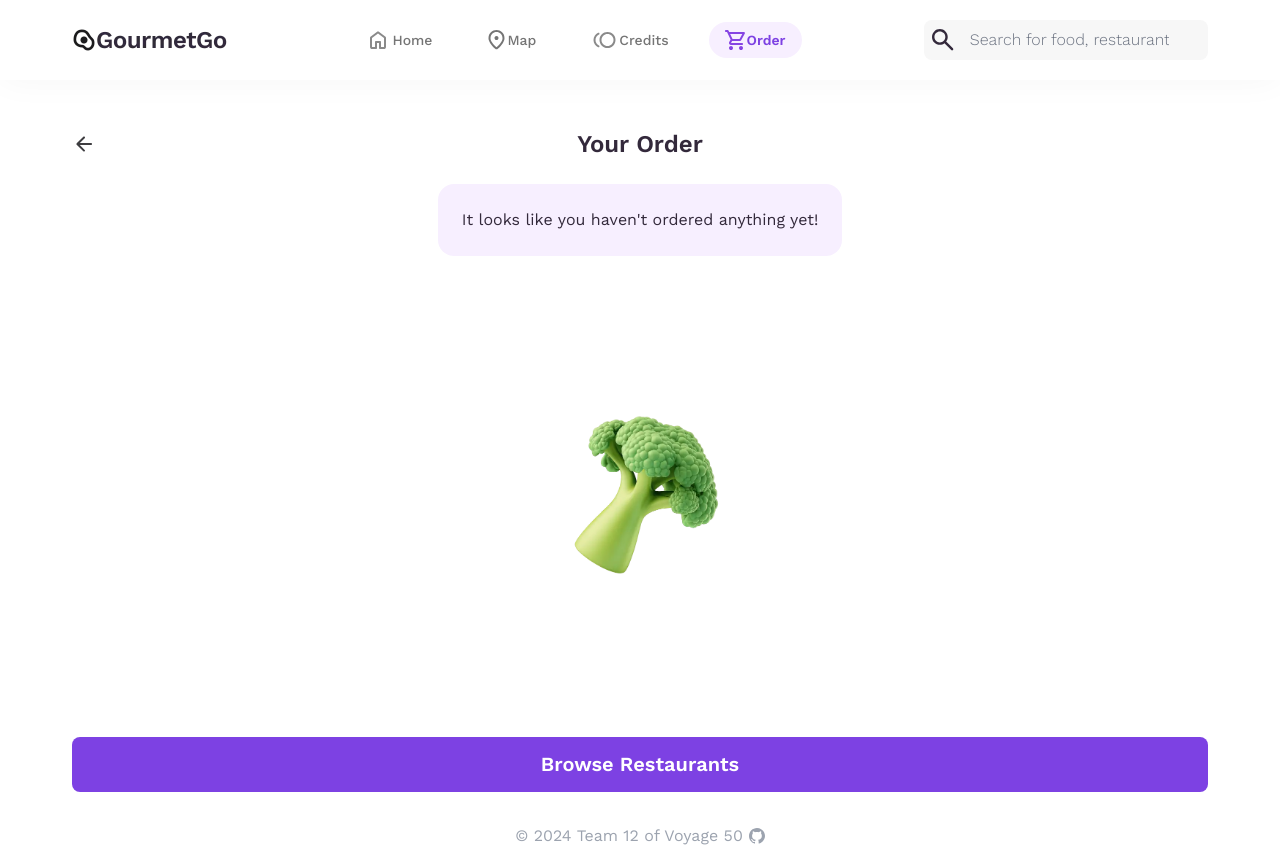
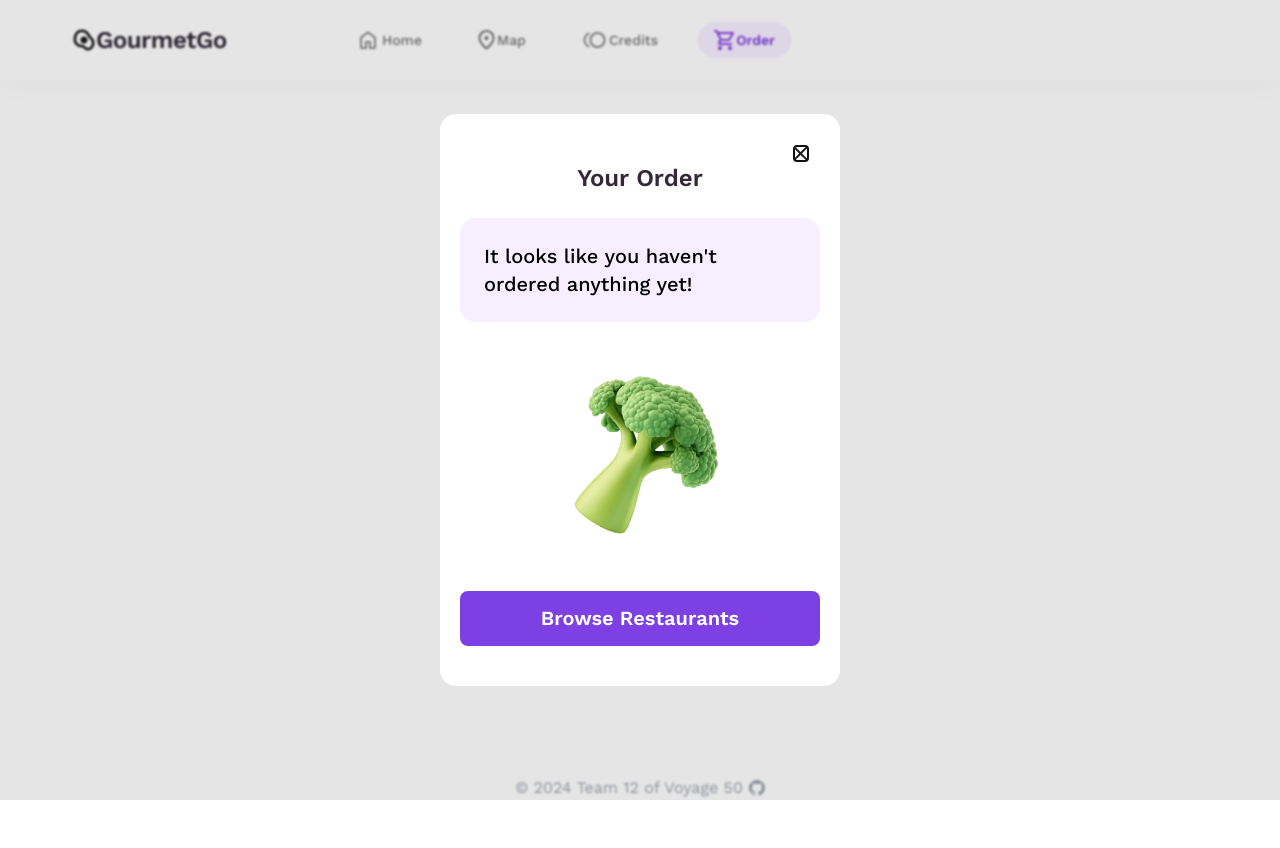
Before and after one commit to chingu-voyages/v50-tier2-team-12, a React (Vite) app: page /order in a window 1280 px wide. After the commit the page ends 800 px from the top, so only its background shows below. Built offline with nearby package versions, Linux system fonts and the light colour scheme; no server answers.

Commit message:
style: update desktop styles

```diff
--- a/src/components/Icons.jsx
+++ b/src/components/Icons.jsx
@@ -307,4 +307,19 @@ export const Icons = {
       />
     </svg>
   ),
+  close: (props) => (
+    <svg
+      width='14'
+      height='15'
+      viewBox='0 0 14 15'
+      fill='none'
+      xmlns='http://www.w3.org/2000/svg'
+      {...props}
+    >
+      <path
+        d='M6.575 8.90078L1.675 13.8008C1.49167 13.9841 1.25833 14.0758 0.975 14.0758C0.691667 14.0758 0.458333 13.9841 0.275 13.8008C0.0916667 13.6174 0 13.3841 0 13.1008C0 12.8174 0.0916667 12.5841 0.275 12.4008L5.175 7.50078L0.275 2.60078C0.0916667 2.41745 0 2.18411 0 1.90078C0 1.61745 0.0916667 1.38411 0.275 1.20078C0.458333 1.01745 0.691667 0.925781 0.975 0.925781C1.25833 0.925781 1.49167 1.01745 1.675 1.20078L6.575 6.10078L11.475 1.20078C11.6583 1.01745 11.8917 0.925781 12.175 0.925781C12.4583 0.925781 12.6917 1.01745 12.875 1.20078C13.0583 1.38411 13.15 1.61745 13.15 1.90078C13.15 2.18411 13.0583 2.41745 12.875 2.60078L7.975 7.50078L12.875 12.4008C13.0583 12.5841 13.15 12.8174 13.15 13.1008C13.15 13.3841 13.0583 13.6174 12.875 13.8008C12.6917 13.9841 12.4583 14.0758 12.175 14.0758C11.8917 14.0758 11.6583 13.9841 11.475 13.8008L6.575 8.90078Z'
+        fill='#1C1B1F'
+      />
+    </svg>
+  ),
 };
--- a/src/components/headings/PageHeading.jsx
+++ b/src/components/headings/PageHeading.jsx
@@ -8,15 +8,19 @@ export default function PageHeading({ title, className = '' }) {
   const goBack = () => navigate(-1);
 
   return (
-    <section className={cn('w-full mt-7 mb-6 relative', className)}>
+    <section className={cn('w-full mt-7 mb-6 relative text-center', className)}>
       <button
         aria-label='go back'
         onClick={goBack}
-        className='absolute left-0 top-1/2 -translate-y-1/2'
+        className='absolute left-0 top-1/2 -translate-y-1/2 md:hidden'
       >
         <Icons.back />
       </button>
-      <h2 className='capitalize font-semibold text-2xl text-black text-nowrap truncate text-center mx-10 sm:mx-0'>
+      <h2
+        className={
+          'capitalize font-semibold text-2xl text-black text-nowrap truncate mx-10 sm:mx-0'
+        }
+      >
         {title}
       </h2>
     </section>
--- a/src/components/map/DropDown.jsx
+++ b/src/components/map/DropDown.jsx
@@ -22,7 +22,7 @@ export default function DropDown({
   };
 
   return (
-    <section className='relative font-roboto mb-3'>
+    <section className='relative font-roboto mb-3 md:mt-8 md:mb-6 max-w-[23.875rem]'>
       <button
         onClick={toggleDropdown}
         className='flex items-center justify-between w-full bg-light-grey px-4 rounded-lg py-2 outline-none focus-visible:outline focus-visible:outline-primary-violet'
@@ -38,7 +38,7 @@ export default function DropDown({
       </button>
 
       {isDropdownVisible ? (
-        <div className='absolute top-full inset-0 bg-light-grey rounded-md h-80 overflow-y-scroll mt-2 z-high flex flex-col gap-2 justify-start items-start outline outline-primary-violet animate-accordion-down'>
+        <div className='absolute top-full inset-0 bg-light-grey rounded-md h-80 overflow-y-scroll mt-1 z-high flex flex-col gap-2 justify-start items-start outline outline-primary-violet animate-accordion-down'>
           {showDefaultOption && value ? (
             <Option
               handleOptionClick={handleOptionClick}
--- a/src/components/map/MapDisplay.jsx
+++ b/src/components/map/MapDisplay.jsx
@@ -62,7 +62,7 @@ export default function Map({ restaurants }) {
         zoom={zoom}
         scrollWheelZoom={false}
         className={cn(
-          'w-screen min-h-[calc(100lvh-12rem)] max-w-full rounded-md'
+          'w-screen min-h-[calc(100lvh-12rem)] md:min-h-[calc(100lvh-18rem)] max-w-full rounded-md'
         )}
       >
         <ChangeMapCenter center={center} zoom={zoom} />
--- a/src/components/navigation/MainHeader.jsx
+++ b/src/components/navigation/MainHeader.jsx
@@ -19,7 +19,7 @@ export default function MainHeader() {
     setOrderLength(totalQuantity);
   }, [orders]);
   return (
-    <header className='fixed bottom-0 w-full py-2 px-5 md:static shadow-small md:shadow-big md:flex md:items-center md:justify-between bg-white z-high md:py-5 md:px-17'>
+    <header className='fixed bottom-0 w-full py-2 px-5 md:static shadow-small md:shadow-big md:flex md:items-center md:gap-20 lg:gap-28 bg-white z-high md:py-5 md:px-17'>
       <Link
         to={'/'}
         aria-label='page logo'
@@ -32,15 +32,6 @@ export default function MainHeader() {
           <NavItem key={navItem.title} {...navItem} orderLength={orderLength} />
         ))}
       </nav>
-
-      <label className='hidden lg:flex  bg-light-grey items-center px-2 rounded-lg focus-within:outline-primary-violet  transition-all duration-200'>
-        <Icons.search className='w-6 h-6' />
-        <input
-          type='search'
-          className='w-full bg-transparent py-2 px-4 placeholder-gray-500 font-light focus:outline-none'
-          placeholder='Search for food, restaurants...'
-        />
-      </label>
     </header>
   );
 }
--- a/src/components/order/EmptyOrder.jsx
+++ b/src/components/order/EmptyOrder.jsx
@@ -1,12 +1,51 @@
-import { Link } from 'react-router-dom';
+import { Link, useNavigate } from 'react-router-dom';
 import tree from '../../assets/tree.webp';
+import { cn } from '../../utils/utils';
+import PageHeading from '../headings/PageHeading';
+import { Icons } from '../Icons';
+import ModalWrapper from '../modals/ModalWrapper';
 
 export default function EmptyOrder() {
+  const navigate = useNavigate();
+
+  const handleCloseButtonClick = () => {
+    navigate('/');
+  };
   return (
-    <div className='min-h-[calc(100lvh-12rem)] flex flex-col justify-between items-center'>
-      <p className='bg-light-violet rounded-2xl p-6'>
+    <>
+      <Content className='min-h-[calc(100lvh-12rem)] md:hidden' />
+
+      <ModalWrapper
+        isDialogOpen={true}
+        className='hidden md:block lg:max-w-[25rem] outline-none'
+        showCancel={false}
+        showConfirm={false}
+      >
+        <button
+          className='absolute right-8 top-8 group'
+          onClick={handleCloseButtonClick}
+          aria-label='close'
+        >
+          <Icons.close className='group-hover:active-link' />
+        </button>
+        <PageHeading title={'your order'} />
+        <Content />
+      </ModalWrapper>
+    </>
+  );
+}
+
+function Content({ className = '' }) {
+  return (
+    <div
+      className={cn(
+        'flex flex-col justify-between items-center gap-6',
+        className
+      )}
+    >
+      <h3 className='bg-light-violet rounded-2xl p-6 font-medium w-full text-xl'>
         It looks like you haven&#39;t ordered anything yet!
-      </p>
+      </h3>
 
       <img src={tree} alt='' width={221.33} height={221.33} className='block' />
 
--- a/src/pages/error/Error.jsx
+++ b/src/pages/error/Error.jsx
@@ -2,17 +2,25 @@ import smile from '../../assets/sweat-smile-emoji.webp';
 
 export default function Error() {
   return (
-    <div className='flex flex-col items-center justify-center gap-4 min-h-svh'>
-      <h1 className='text-6xl font-semibold mb-5'>Oops!</h1>
+    <div className='flex flex-col items-center justify-center gap-7 min-h-svh max-w-[44.1875rem] mx-auto md:gap-12'>
+      <h1 className='text-6xl font-semibold mb-5 md:text-7xl lg:text-[5.25rem] '>
+        Oops!
+      </h1>
 
-      <p className='text-xl font-medium text-center'>
+      <p className='text-xl font-medium text-center text-pretty md:text-2xl lg:text-[1.75rem]'>
         This page might be on a coffee break. How about we help you find
         something else instead?
       </p>
 
-      <img src={smile} alt='' width={200} height={200} className='w-40' />
+      <img
+        src={smile}
+        alt=''
+        width={200}
+        height={200}
+        className='w-40 md:w-64 lg:w-[16.875rem]'
+      />
 
-      <p className='text-8xl font-semibold'>404</p>
+      <p className='text-8xl font-semibold md:text-[11rem]'>404</p>
     </div>
   );
 }
--- a/src/pages/map/Map.jsx
+++ b/src/pages/map/Map.jsx
@@ -12,7 +12,7 @@ export default function MapPage() {
 
   return (
     <>
-      <PageHeading title={'restaurants near you'} />
+      <PageHeading title={'restaurants near you'} className='md:text-left' />
 
       <Suspense fallback={<MapSkeleton />}>
         <Await resolve={data} errorElement={<DataError />}>
--- a/src/pages/order/Order.jsx
+++ b/src/pages/order/Order.jsx
@@ -1,4 +1,6 @@
-import { useState, useEffect } from 'react';
+import { useEffect, useState } from 'react';
+import toast from 'react-hot-toast';
+import { useOutletContext } from 'react-router-dom';
 import PageHeading from '../../components/headings/PageHeading';
 import CourierTipModal from '../../components/modals/CourierTipModal';
 import CourierTips from '../../components/order/CourierTip';
@@ -8,8 +10,6 @@ import OrderList from '../../components/order/OrderList';
 import OrderSummary from '../../components/order/OrderSummary';
 import SlideRightButton from '../../components/order/SlideRightButton';
 import { useOrder } from '../../contexts/OrderContext';
-import toast from 'react-hot-toast';
-import { useOutletContext } from 'react-router-dom';
 
 export default function OrderPage() {
   const [orders] = useOrder();
@@ -38,10 +38,8 @@ export default function OrderPage() {
   };
 
   useEffect(() => {
-
     toast.dismiss();
-
-}, []);
+  }, []);
 
   const handleOrder = () => {
     // temporary user success
@@ -53,7 +51,10 @@ export default function OrderPage() {
 
   return (
     <>
-      <PageHeading title={'your order'} />
+      <PageHeading
+        title={'your order'}
+        className={isOrderEmpty && 'md:hidden'}
+      />
       {isOrderEmpty ? (
         <EmptyOrder />
       ) : (
--- a/tailwind.config.js
+++ b/tailwind.config.js
@@ -38,6 +38,12 @@ export default {
         big: '0px 0px 36px rgba(0,0,0,0.04)',
         small: '0px -1px 36px rgba(0,0,0,0.04)',
       },
+      backgroundImage: {
+        tree: 'url("./assets/tree.webp")',
+      },
+      backgroundSize: {
+        sm: '20px',
+      },
       keyframes: {
         'accordion-down': {
           from: { height: '0' },
```
